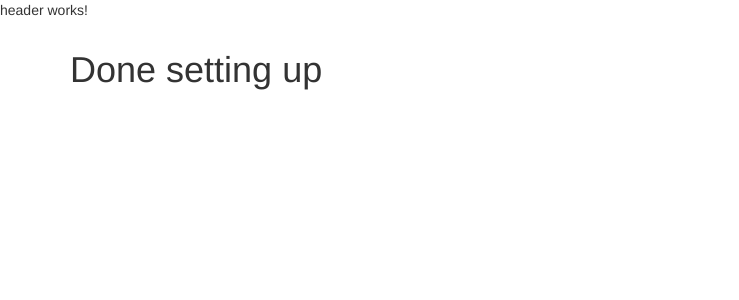
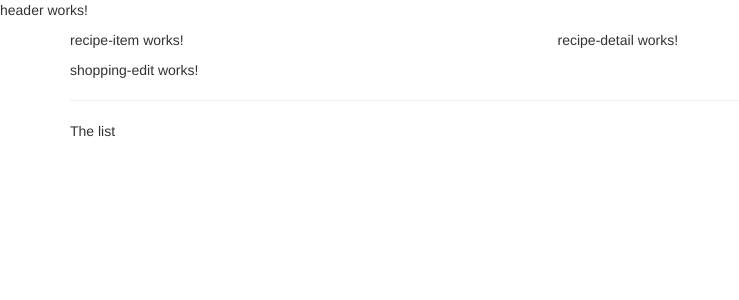
Before and after one commit to ShairaChristine/shopping-and-recipe-app, an Angular app: page / in a window 1280 px wide. Shown: the top 300 px of the page, without its empty margins (0-739 px from the left). Built offline with nearby package versions, Linux system fonts and the light colour scheme.

Commit message:
Displaying the components

```diff
--- a/src/app/app.component.html
+++ b/src/app/app.component.html
@@ -3,9 +3,9 @@
 <div class="container">
     <div class="row">
         <div class="col-md-12">
-            <h1>Done setting up
+            <app-recipes></app-recipes>
+            <app-shopping-list></app-shopping-list>
 
-            </h1>
         </div>
     </div>
 </div>
--- a/src/app/recipes/recipe-list/recipe-list.component.html
+++ b/src/app/recipes/recipe-list/recipe-list.component.html
@@ -1 +1,2 @@
-<p>recipe-list works!</p>
+<!-- RECIPE LIST -->
+<app-recipe-item></app-recipe-item>
--- a/src/app/recipes/recipes.component.html
+++ b/src/app/recipes/recipes.component.html
@@ -1 +1,8 @@
-<p>recipes works!</p>
+<div class="row">
+    <div class="col-md-5">
+        <app-recipe-list></app-recipe-list>
+    </div>
+    <div class="col-md-7">
+        <app-recipe-detail></app-recipe-detail>
+    </div>
+</div>
--- a/src/app/shopping-list/shopping-list.component.html
+++ b/src/app/shopping-list/shopping-list.component.html
@@ -1 +1,7 @@
-<p>shopping-list works!</p>
+<div class="row">
+    <div class="col-xs-10">
+        <app-shopping-edit></app-shopping-edit>
+        <hr>
+        <p>The list</p>
+    </div>
+</div>
```
